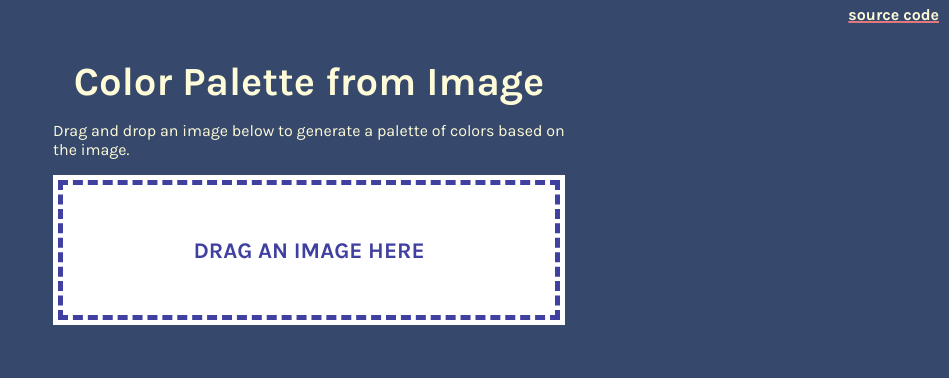
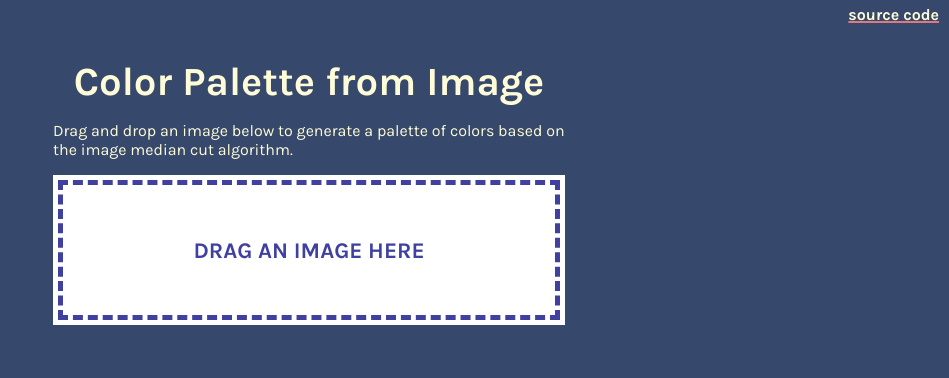
Before and after one commit to claby2/color-palette, a plain HTML site: page index.html in a window 1280 px wide. Shown: the whole page, without its empty margins (331-1280 px from the left). Drawn offline with nearby package versions, Linux system fonts and the light colour scheme.

Commit message:
modified description in site content

```diff
--- a/index.html
+++ b/index.html
@@ -13,7 +13,7 @@
     <content>
         <div id = "contentHolder">
             <h1>Color Palette from Image</h1>
-            <p>Drag and drop an image below to generate a palette of colors based on the image.</p>
+            <p>Drag and drop an image below to generate a palette of colors based on the image median cut algorithm.</p>
             <a id = "source-link" href = "https://github.com/claby2/color-average" target = "_blank" rel="noreferrer">source code</a>
             <div id = "drop" ondrop = "dropHandler(event);" ondragover = "dragOverHandler(event);" ondragleave = "dragLeaveHandler(event);"multiple>
                 <p id = "drop-text">DRAG AN IMAGE HERE</p>
```
